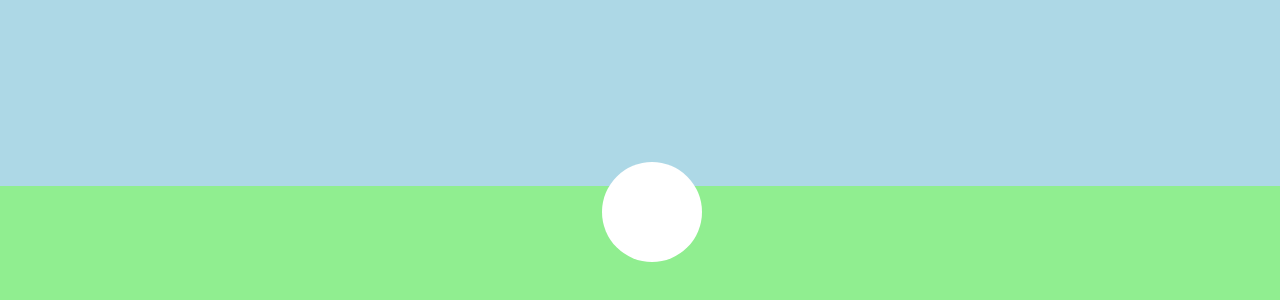
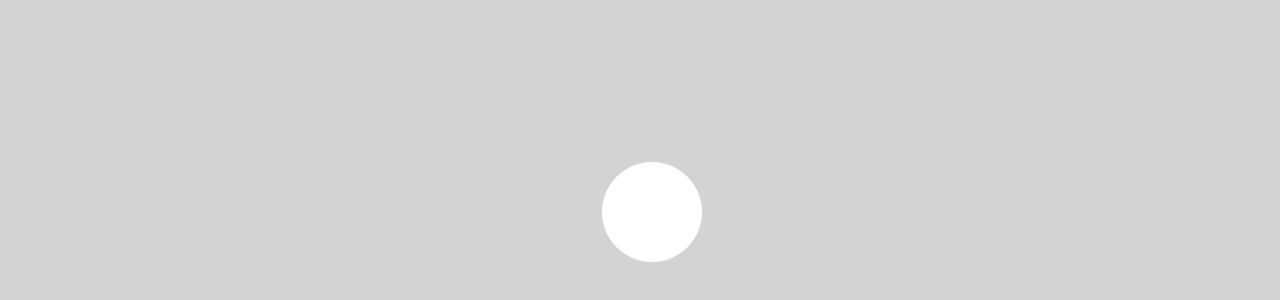
Before and after one commit to sehuno/sehuno.github.io, a React (Create React App) app: page / in a window 1280 px wide. Shown: the part 214-514 px from the top of the page. Built offline with nearby package versions, Linux system fonts and the light colour scheme.

Commit message:
end of day commit

```diff
--- a/src/App.js
+++ b/src/App.js
@@ -20,7 +20,7 @@ function App() {
       <div onClick={() => setIsOpen(false)} style={{position:"absolute",display:"flex", flexDirection:"column", width:"100%", height:"100%"}}>
         <AnimatePresence>
           { !isOpen && <motion.div
-            style={{display:"flex",backgroundColor:"lightblue", width:"100%", height:"50%"}}
+            style={{display:"flex",backgroundColor:"lightgrey", width:"100%", height:"50%"}}
             exit={{ y: "-100%", opacity: 0 }}
             transition={{ duration: 1 }}
           >
@@ -28,7 +28,7 @@ function App() {
         </AnimatePresence>
         <AnimatePresence>
           { !isOpen && <motion.div
-            style={{display:"flex",backgroundColor:"lightgreen", width:"100%", height:"50%"}}
+            style={{display:"flex",backgroundColor:"lightgrey", width:"100%", height:"50%"}}
             exit={{ y: "+100%", opacity: 0 }}
             transition={{ duration: 1 }}
           >
@@ -62,6 +62,7 @@ function Menu() {
     </div>
   )
 }
+
 function Photo() {
   return(
     <div></div>
```
